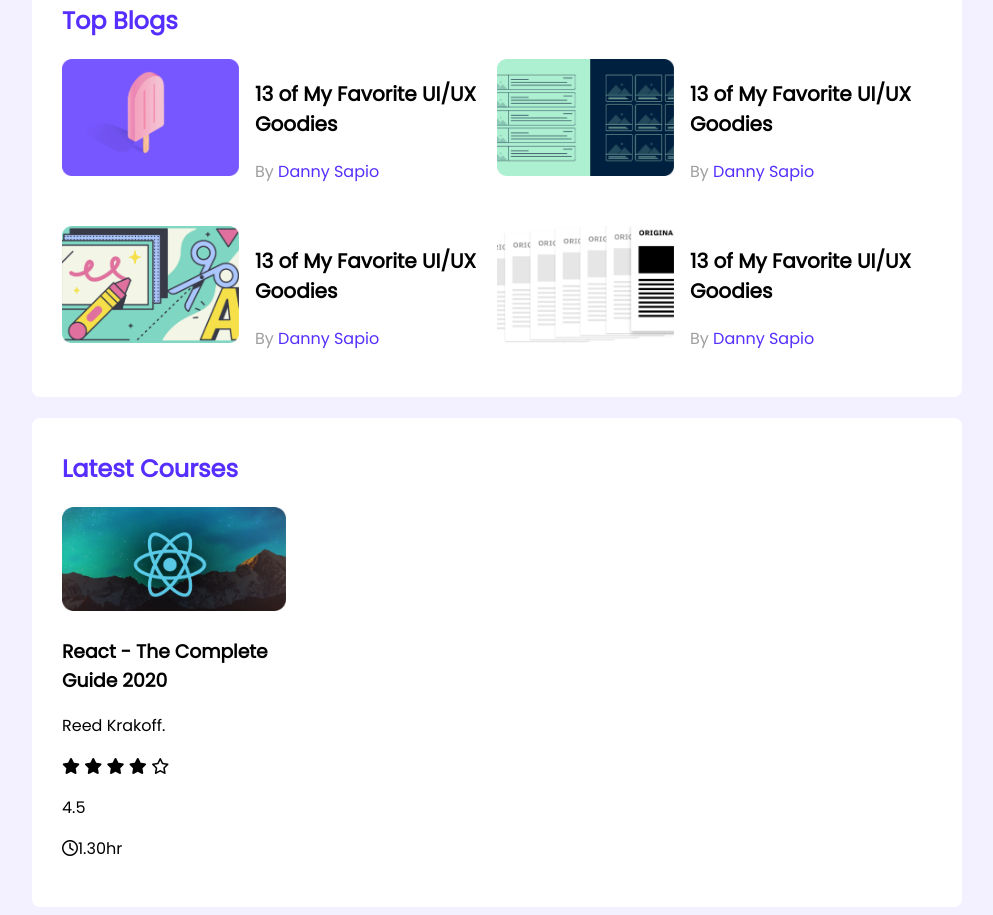
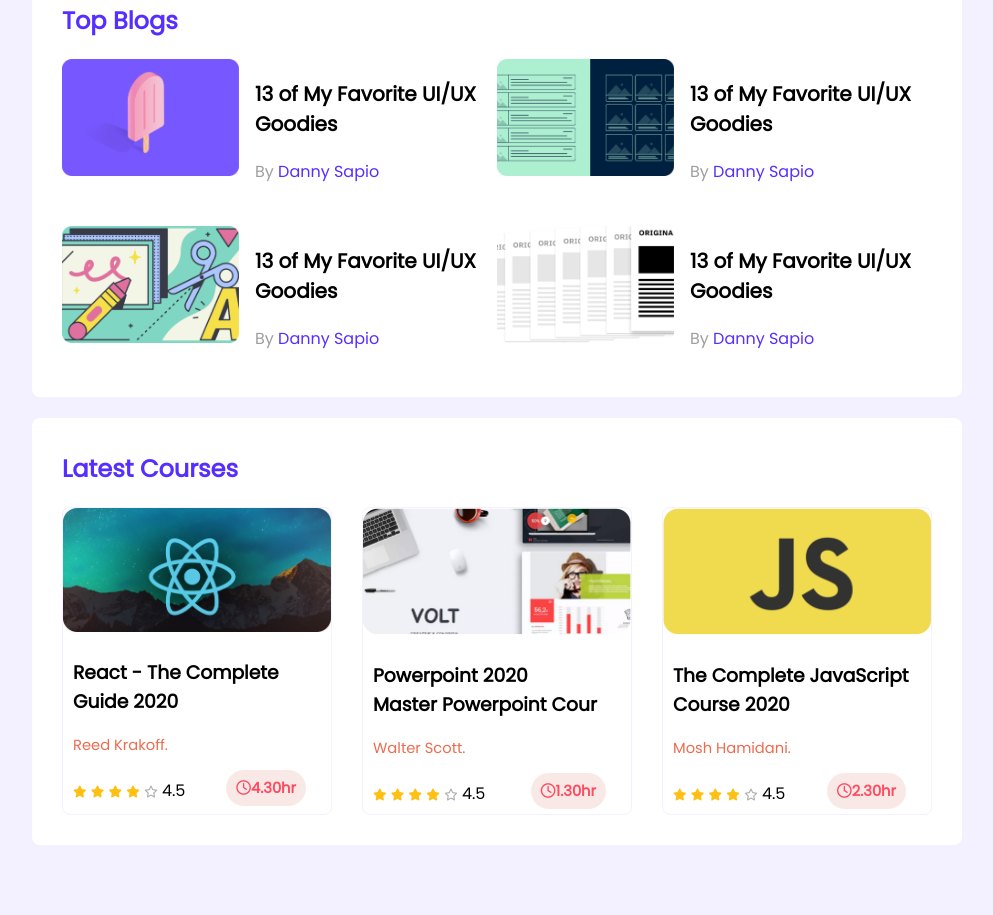
Before and after one commit to Abhamid3311/leader-board-css3, a plain HTML site: page index.html in a window 1280 px wide. Shown: the part 353-1268 px from the top of the page, without its empty margins (143-1136 px from the left). After the commit the page ends 1206 px from the top, so only its background shows below. Drawn offline with Linux system fonts and the light colour scheme.

Commit message:
2nd commit

```diff
--- a/index.html
+++ b/index.html
@@ -132,31 +132,78 @@
         <h2 class="section-titel">Latest Courses</h2>
 
         <div class="courses">
-          <div class="course">
+
+          <article class="course">
             <div class="course-img">
               <img src="images/courses/course-1.png">
             </div>
-            <div class="course-info">
+            <div class="course-detail">
               <h3>React - The Complete <br>Guide 2020 </h3>
               <p>Reed Krakoff.</p>
-              <div class="icon-info">
+              <div class="course-info">
                 <div class="icon">
                   <i class="fas fa-star"></i>
                   <i class="fas fa-star"></i>
                   <i class="fas fa-star"></i>
                   <i class="fas fa-star"></i>
-                  <i class="far fa-star"></i>
+                  <i class="far fa-star empty"></i>
+                  <span>4.5</span>
                 </div>
-                <p>4.5</p>
+                 <div class="course-duration">
+                   <i class="far fa-clock"></i>4.30hr
+                </div>
+              </div>
+            </div>
+          </article>
 
-                 <p><i class="far fa-clock"></i>1.30hr</p>
+          <article class="course">
+            <div class="course-img">
+              <img src="images/courses/course-2.png">
+            </div>
+            <div class="course-detail">
+              <h3>Powerpoint 2020  <br>Master Powerpoint Cour </h3>
+              <p>Walter Scott.</p>
+              <div class="course-info">
+                <div class="icon">
+                  <i class="fas fa-star"></i>
+                  <i class="fas fa-star"></i>
+                  <i class="fas fa-star"></i>
+                  <i class="fas fa-star"></i>
+                  <i class="far fa-star empty"></i>
+                  <span>4.5</span>
+                </div>
+                 <div class="course-duration">
+                   <i class="far fa-clock"></i>1.30hr
+                </div>
+              </div>
+            </div>
+          </article>
 
 
+          <article class="course">
+            <div class="course-img">
+              <img src="images/courses/course-3.png">
+            </div>
+            <div class="course-detail">
+              <h3>The Complete JavaScript  <br>Course 2020 </h3>
+              <p>Mosh Hamidani.</p>
+              <div class="course-info">
+                <div class="icon">
+                  <i class="fas fa-star"></i>
+                  <i class="fas fa-star"></i>
+                  <i class="fas fa-star"></i>
+                  <i class="fas fa-star"></i>
+                  <i class="far fa-star empty"></i>
+                  <span>4.5</span>
+                </div>
+                 <div class="course-duration">
+                   <i class="far fa-clock"></i>2.30hr
+                </div>
+              </div>
+            </div>
+          </article>
 
-              </div>
 
-            </div>
-          </div>
         </div>
 
       </section>
--- a/styles/style.css
+++ b/styles/style.css
@@ -87,7 +87,53 @@ hr {
 
 /* Latest Courses */
 
+
+.courses{
+  display: grid;
+  grid-template-columns: repeat(3,1fr);
+  grid-column-gap:30px ;
+
+}
+.course{
+  border: 1px solid #F3F1FF ;
+
+
+  border-radius: 8px;
+}
+.course-detail{
+  padding-left: 10px;
+
+}
+.course-detail p{
+  color: #ED6B4F;
+  font-size: 14.69px ;
+}
 .course-img img{
-  width: 224px;
-height: 104px;
+
+width: 100%;
 }
+.fa-star{
+  color:#FFC014;
+  font-size: 12px ;
+}
+.empty{
+  color:  #AEAEAE;
+}
+.course-info{
+  display: flex;
+  align-items: center;
+  justify-content: space-between;
+}
+.course-duration{
+  color:#FF4A60 ;
+  font-weight: 600;
+  font-size: 14.6913px;
+  line-height: 20px;
+
+  background-color:#eebfb456 ;
+  border-radius: 30px;
+  padding:8px 10px;
+  margin-right: 25px;
+  margin-bottom: 5px;
+
+}
```
